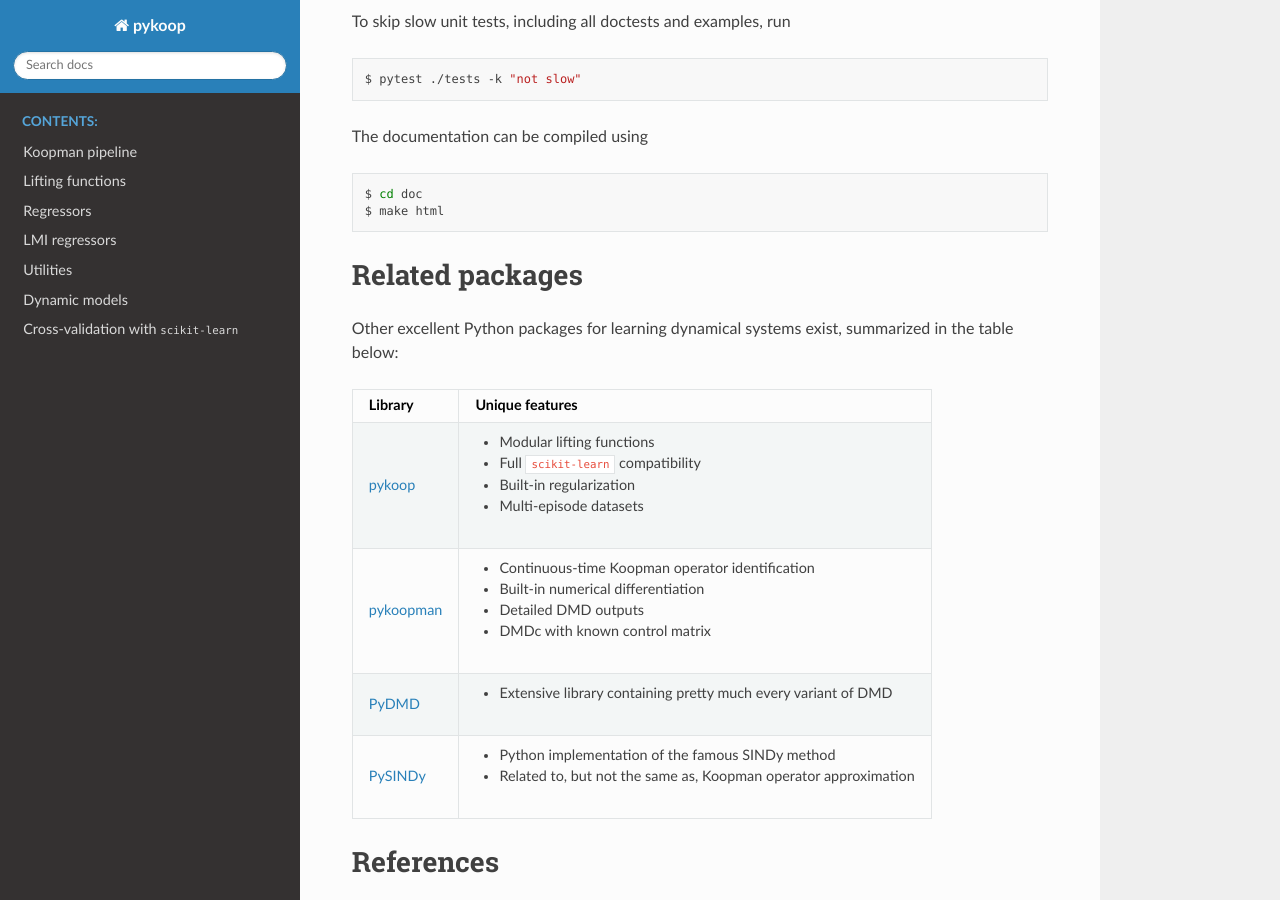
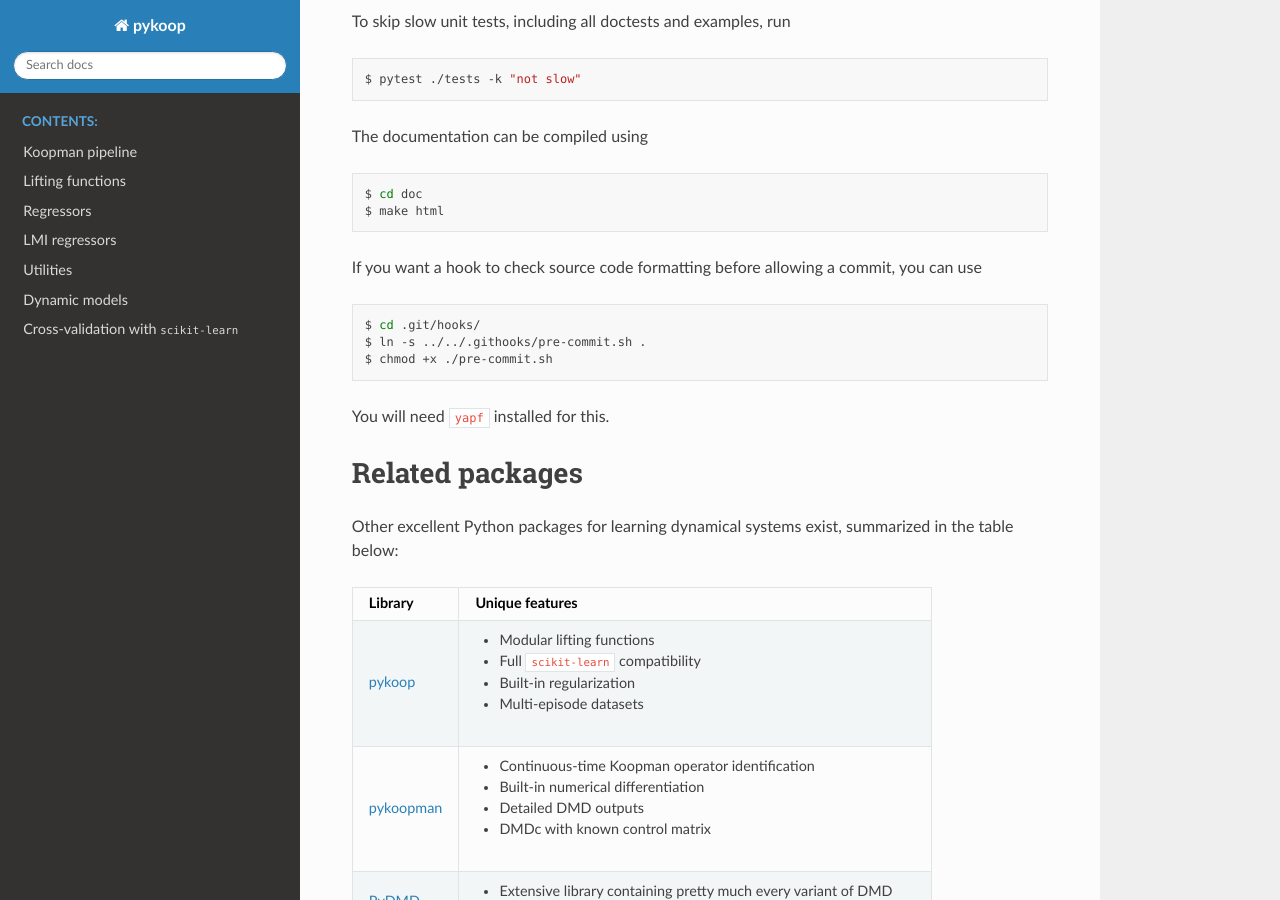
Before and after one commit to decargroup/pykoop, a Sphinx documentation site: the page built from doc/index.rst, in a window 1280 px wide and 900 px high, scrolled down 2382 px. Built offline with Sphinx 7.4.7 and the Read the Docs theme 2.0.0, drawn with Linux system fonts in a browser that asks for light colours.

Commit message:
Add githook instructions

```diff
--- a/doc/index.rst
+++ b/doc/index.rst
@@ -136,6 +136,16 @@
     $ cd doc
     $ make html
 
+If you want a hook to check source code formatting before allowing a commit,
+you can use
+
+.. code-block:: sh
+
+   $ cd .git/hooks/
+   $ ln -s ../../.githooks/pre-commit.sh .
+   $ chmod +x ./pre-commit.sh
+
+You will need ``yapf`` installed for this.
 
 Related packages
 ================
```
Also changed, not shown: README.rst (+10 -0 lines).
